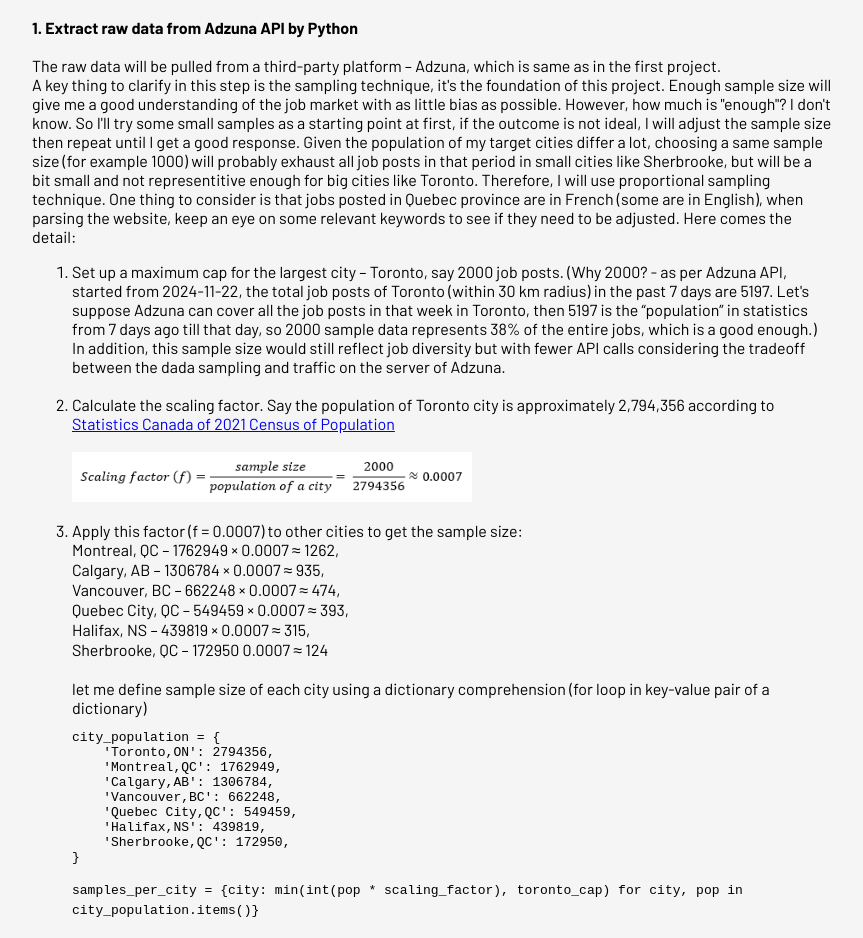
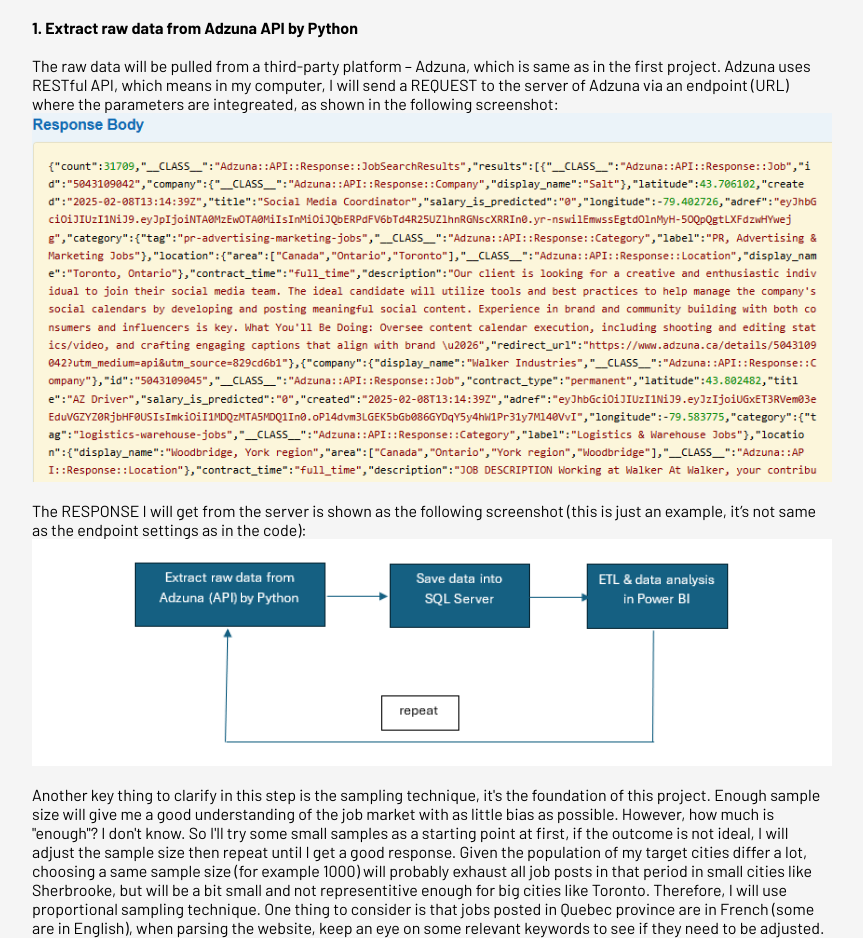
Before and after one commit to johan508/zhanghan, a plain HTML site: page project_4.html in a window 1280 px wide. Shown: the part 993-1931 px from the top of the page, without its empty margins (208-1071 px from the left). Drawn offline with Linux system fonts and the light colour scheme.

Commit message:
Update project_4.html

```diff
--- a/project_4.html
+++ b/project_4.html
@@ -54,8 +54,11 @@
 			<br>
 			<b>1. Extract raw data from Adzuna API by Python</b>
 			<br><br>
-			The raw data will be pulled from a third-party platform – Adzuna, which is same as in the first project. <br>
-			A key thing to clarify in this step is the sampling technique, it's the foundation of this project. Enough sample size will give me a good understanding of the job market with as little bias as possible. However, how much is "enough"? I don't know.
+			The raw data will be pulled from a third-party platform – Adzuna, which is same as in the first project. Adzuna uses RESTful API, which means in my computer, I will send a REQUEST to the server of Adzuna via an endpoint (URL) where the parameters are integreated, as shown in the following screenshot:<br>
+			<img src="/img/json_2.png" alt="JSON" width="800" height="150" class="responsive-logo"> <br>
+			The RESPONSE I will get from the server is shown as the following screenshot (this is just an example, it’s not same as the endpoint settings as in the code):
+			<img src="/img/job_maket_1.png" alt="work flow" width="800" height="210" class="responsive-logo"> <br>
+			Another key thing to clarify in this step is the sampling technique, it's the foundation of this project. Enough sample size will give me a good understanding of the job market with as little bias as possible. However, how much is "enough"? I don't know.
 			So I'll try some small samples as a starting point at first, if the outcome is not ideal, I will adjust the sample size then repeat until I get a good response. Given the population of my target cities differ a lot, choosing a same sample size (for example 1000) will probably exhaust all job posts in that
 			period in small cities like Sherbrooke, but will be a bit small and not representitive enough for big cities like Toronto. Therefore, I will use proportional sampling technique. One thing to consider is that jobs posted in Quebec province are in French (some are in English), when parsing the website, keep an eye on some relevant keywords to see if they need to be adjusted. Here comes the detail:
 			<ol>
```
